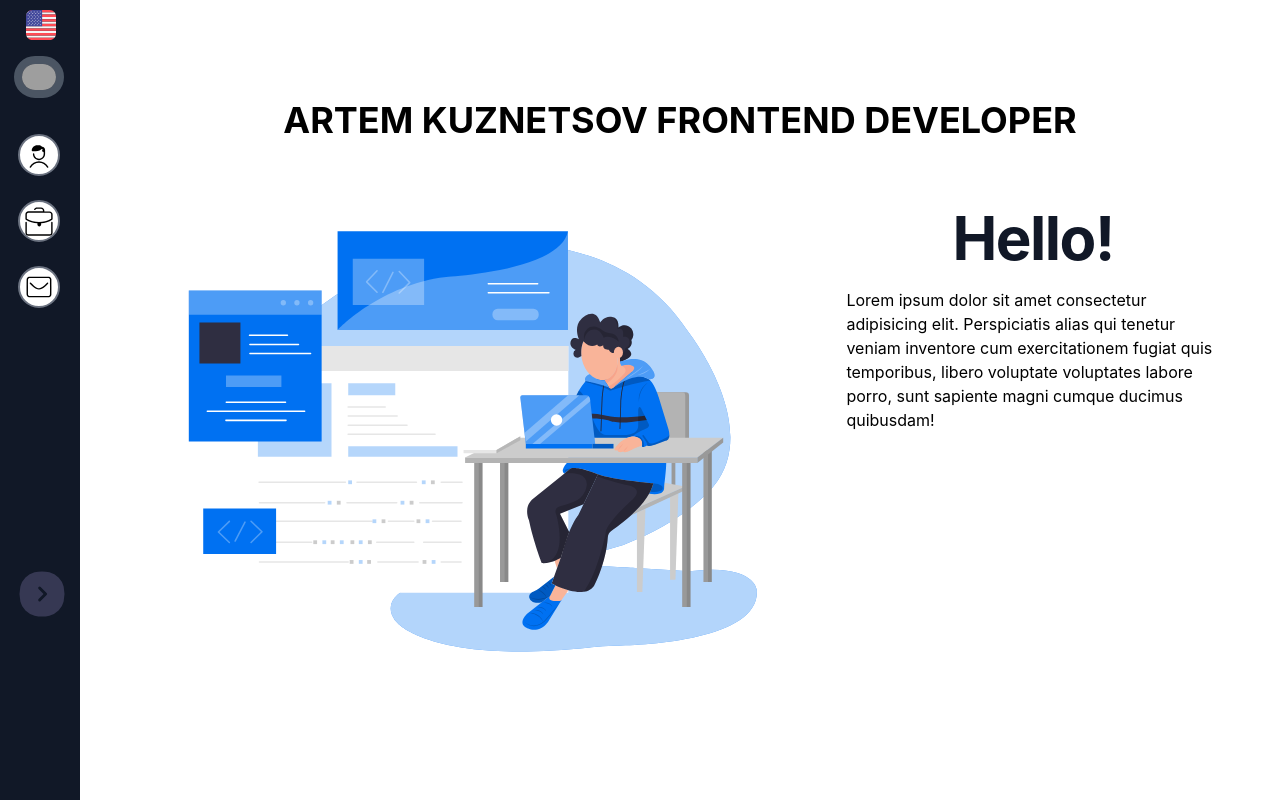
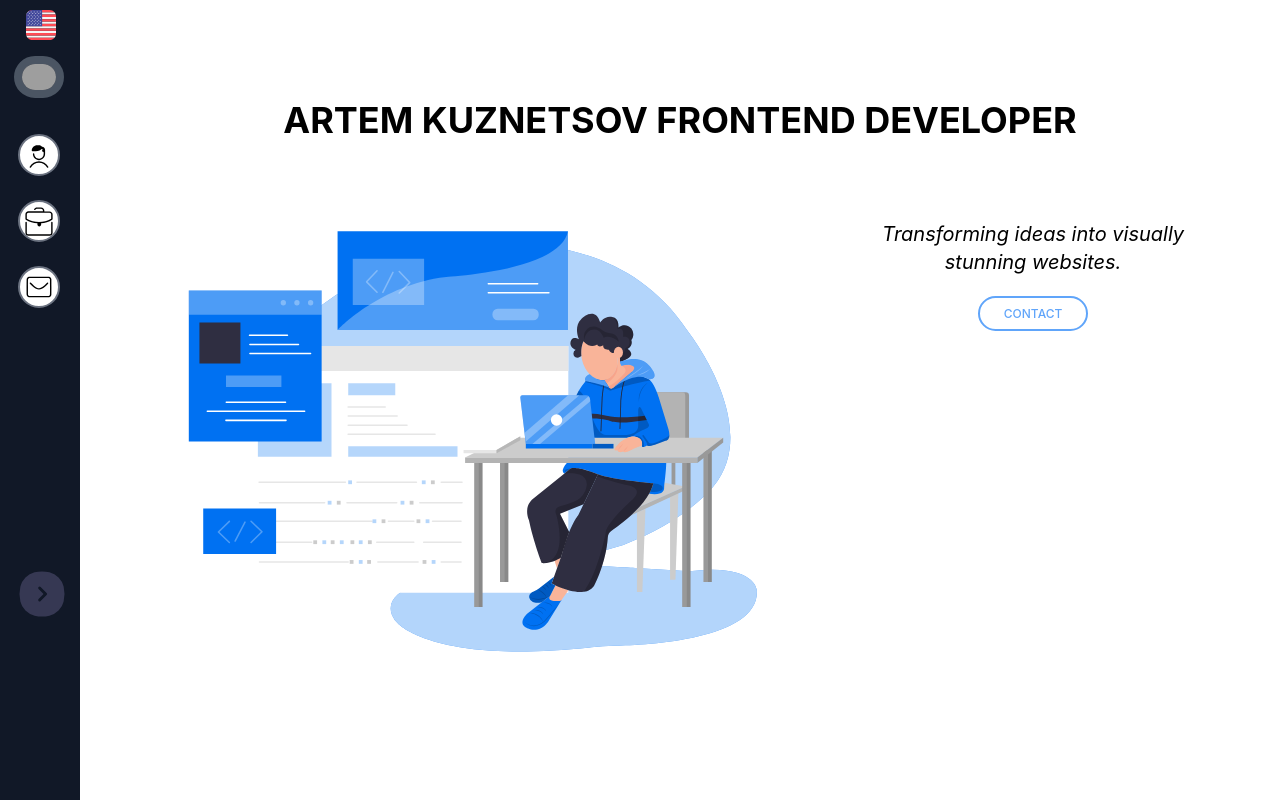
Before and after one commit to ArtemiuszKuzniecow/portfolio, a React (Create React App) app: page / in a window 1280 px wide. Built offline with nearby package versions, Linux system fonts and the light colour scheme; grey boxes are pictures that could not be loaded.

Commit message:
finished website

```diff
--- a/src/content.json
+++ b/src/content.json
@@ -2,7 +2,7 @@
   "english": {
     "name": "Artem Kuznetsov",
     "profession": "Frontend developer",
-    "navbarMenu": ["About", "Projects", "Contact", "Hello!"],
+    "navbarMenu": ["About", "Projects", "Contact"],
     "bio": "Hi, my name is Artem. I am a frontend developer with a passion for creating intuitive and aesthetically pleasing user interfaces. With my experience in the field, I have honed my skills in HTML, CSS, and JavaScript. I am highly detail-oriented and strive to deliver the highest quality work to my clients and colleagues. I am always eager to take on new challenges and acquire new skills, and I am excited to bring my expertise to any project I'm going to work on.",
     "stack": "Technologies I use:",
     "collapseButton": "Minimize",
@@ -18,12 +18,12 @@
     },
     "contactsMessage": "You can contact me directly via phone, messengers or e-mail:",
     "socialMediaMessage": "Social Media",
-    "greetings": "Lorem ipsum dolor sit amet consectetur adipisicing elit. Perspiciatis alias qui tenetur veniam inventore cum exercitationem fugiat quis temporibus, libero voluptate voluptates labore porro, sunt sapiente magni cumque ducimus quibusdam!"
+    "greetings": "Transforming ideas into visually stunning websites."
   },
   "polish": {
     "name": "Artemiusz Kuzniecow",
     "profession": "Frontend developer",
-    "navbarMenu": ["O mnie", "Portfolio", "Kontakt", "Cześć!"],
+    "navbarMenu": ["O mnie", "Portfolio", "Kontakt"],
     "bio": "Cześć, mam na imię Artemiusz. Jestem frontend developerem z pasją do tworzenia intuicyjnych i estetycznych interfejsów użytkownika. Dzięki mojemu doświadczeniu w tej dziedzinie udoskonaliłem swoje umiejętności w zakresie HTML, CSS i JavaScript. Jestem bardzo zorientowany na szczegóły i staram się zapewnić najwyższą jakość pracy moim klientom i współpracownikom. Zawsze jestem chętny do podejmowania nowych wyzwań i zdobywania nowych umiejętności, i cieszę się, że mogę wnieść swoją wiedzę do każdego projektu, nad którym będę pracować.",
     "stack": "Technologie, których używam:",
     "collapseButton": "Zminimalizować ",
@@ -39,12 +39,12 @@
     },
     "contactsMessage": "Możesz skontaktować się ze mną bezpośrednio przez telefon, komunikatory lub e-mail:",
     "socialMediaMessage": "Media społecznościowe",
-    "greetings": "Lorem ipsum dolor sit amet consectetur adipisicing elit. Perspiciatis alias qui tenetur veniam inventore cum exercitationem fugiat quis temporibus, libero voluptate voluptates labore porro, sunt sapiente magni cumque ducimus quibusdam!"
+    "greetings": "Przekształcanie pomysłów w atrakcyjne wizualnie strony internetowe"
   },
   "russian": {
     "name": "Артём Кузнецов",
     "profession": "Фронтенд-разработчик",
-    "navbarMenu": ["Обо мне", "Проекты", "Контакты", "Привет!"],
+    "navbarMenu": ["Обо мне", "Проекты", "Контакты"],
     "bio": "Привет, меня зовут Артём. Я фронтенд-разработчик. Со страстью подхожу к созданию интуитивно понятных и эстетически приятных пользовательских интерфейсов. Имея опыт работы в этой области, я отточил свои навыки в HTML, CSS и JavaScript. Я очень внимательно отношусь к деталям и стремлюсь предоставлять своим клиентам и коллегам работу самого высокого качества. Я всегда готов принять новые вызовы и приобрести новые навыки, и я рад привнести свой опыт в любой проект, над которым я собираюсь работать.",
     "stack": "Технологии, которые я использую:",
     "collapseButton": "Свернуть",
@@ -60,6 +60,6 @@
     },
     "contactsMessage": "Вы можете связаться со мной напрямую по телефону, мессенджерам или электронной почте:",
     "socialMediaMessage": "Социальные сети",
-    "greetings": "Lorem ipsum dolor sit amet consectetur adipisicing elit. Perspiciatis alias qui tenetur veniam inventore cum exercitationem fugiat quis temporibus, libero voluptate voluptates labore porro, sunt sapiente magni cumque ducimus quibusdam!"
+    "greetings": "Превращение идей в визуально привлекательные веб-сайты"
   }
 }
--- a/src/pages/Main.tsx
+++ b/src/pages/Main.tsx
@@ -1,10 +1,10 @@
-import * as React from "react";
-import HeadlineMain from "../components/common/Headlines/HeadlineMain";
+import { useSelector } from "react-redux";
+import { Link } from "react-router-dom";
+import MainImage from "../assets/MainImage";
+import Button from "../components/common/Button/Button";
+import HeadlineSecond from "../components/common/Headlines/HeadlineSecond";
 import content from "../content.json";
 import { getLanguageSelector } from "../store/selectors";
-import { useSelector } from "react-redux";
-import HeadlineSecond from "../components/common/Headlines/HeadlineSecond";
-import MainImage from "../assets/MainImage";
 
 const Main = () => {
   const language = useSelector(getLanguageSelector());
@@ -20,12 +20,16 @@ const Main = () => {
             <MainImage />
           </div>
           <div className="w-1/3 max-xl:w-full">
-            <HeadlineMain>
-              {content[language as keyof typeof content].navbarMenu[3]}
-            </HeadlineMain>
-            <p className="pt-5">
+            <p className="italic pt-5 text-xl text-center">
               {content[language as keyof typeof content].greetings}
             </p>
+            <div className="w-full flex justify-center pt-5">
+              <Link to="/contacts">
+                <Button>
+                  {content[language as keyof typeof content].navbarMenu[2]}
+                </Button>
+              </Link>
+            </div>
           </div>
         </div>
       </div>
--- a/src/pages/ProjectPage.tsx
+++ b/src/pages/ProjectPage.tsx
@@ -27,13 +27,13 @@ const ProjectPage = () => {
               className="p-4 rounded-md border-2 border-sky-100 p-5 m-auto"
             />
             <div className="flex flex-row justify-evenly py-6">
-              <a href={projectInfo?.deploy}>
+              <a href={projectInfo?.deploy} target="_blank">
                 <Button>
                   <WebIcon />
                   Deploy
                 </Button>
               </a>
-              <a href={projectInfo?.github}>
+              <a href={projectInfo?.github} target="_blank">
                 <Button>
                   <GithubIcon />
                   Github
```
Also changed, not shown: src/mockData/projects.json (+16 -16 lines).
